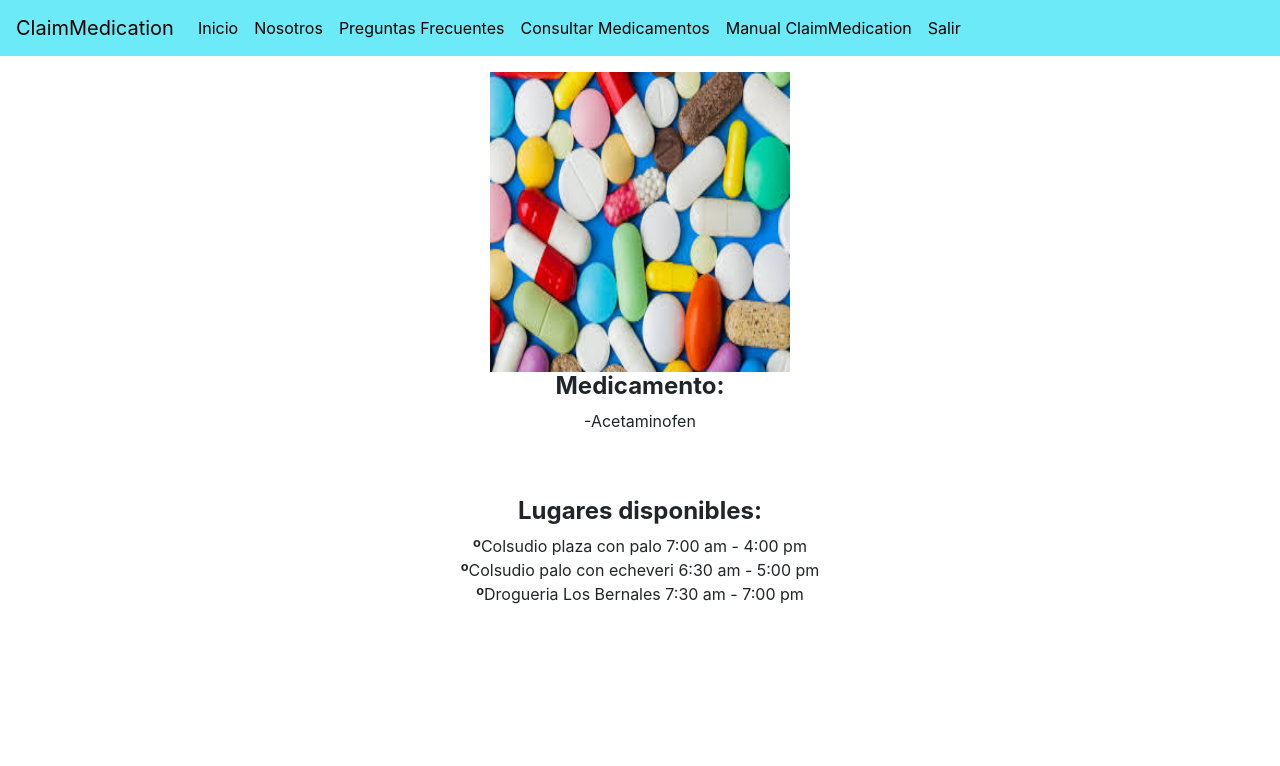
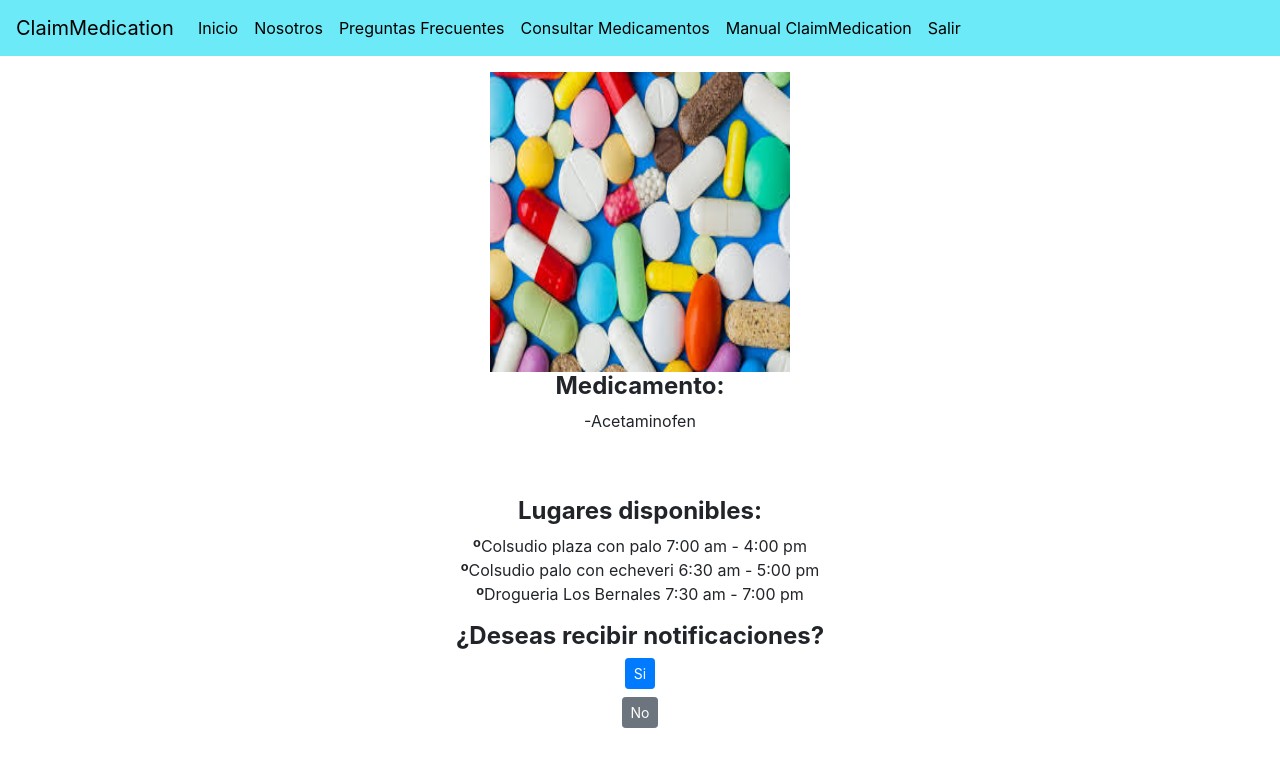
Before and after one commit to Juan-hub-a/equipo4_ha_ppi2020, a React (Create React App) app in the folder claim-medication/: page /Disponibles in a window 1280 px wide. Shown: the top 766 px of the page. Built offline with nearby package versions, Linux system fonts and the light colour scheme; the HTML template or start-up script is replaced by a standard one.

Commit message:
Notificación de consultar medicamentos

```diff
--- a/claim-medication/src/pages/Disponibles.jsx
+++ b/claim-medication/src/pages/Disponibles.jsx
@@ -1,7 +1,14 @@
 import React, { Component } from "react";
+import Button from "react-bootstrap/Button";
+import swal from "sweetalert";
+import { Link } from "react-router-dom";
 
 export default class Disponibles extends Component {
   render() {
+    const mostrarAlerta = () => {
+      swal("La notificación te llegará al correo");
+    };
+
     return (
       <center>
         <div className="container">
@@ -28,6 +35,20 @@ export default class Disponibles extends Component {
             <strong>º</strong>Drogueria Los Bernales 7:30 am - 7:00 pm <br />
           </p>
         </div>
+        <h4>
+          {" "}
+          <strong> ¿Deseas recibir notificaciones?</strong>
+        </h4>
+        <div>
+          <Button variant="primary" size="sm" onClick={() => mostrarAlerta()}>
+            Si
+          </Button>
+          <Link to="/Inicio" className="nav-link">
+            <Button variant="secondary" size="sm">
+              No
+            </Button>
+          </Link>
+        </div>
       </center>
     );
   }
--- a/claim-medication/src/pages/Disponibles2.jsx
+++ b/claim-medication/src/pages/Disponibles2.jsx
@@ -1,7 +1,13 @@
 import React, { Component } from "react";
+import Button from "react-bootstrap/Button";
+import swal from "sweetalert";
+import { Link } from "react-router-dom";
 
 export default class Disponibles2 extends Component {
   render() {
+    const mostrarAlerta = () => {
+      swal("La notificación te llegará al correo");
+    };
     return (
       <center>
         <div className="container">
@@ -29,6 +35,20 @@ export default class Disponibles2 extends Component {
             <strong>º</strong>Drogueria Pasteur 6:30 am - 7:30 pm <br />
           </p>
         </div>
+        <h4>
+          {" "}
+          <strong> ¿Deseas recibir notificaciones?</strong>
+        </h4>
+        <div>
+          <Button variant="primary" size="sm" onClick={() => mostrarAlerta()}>
+            Si
+          </Button>
+          <Link to="/Inicio" className="nav-link">
+            <Button variant="secondary" size="sm">
+              No
+            </Button>
+          </Link>
+        </div>
       </center>
     );
   }
--- a/claim-medication/src/pages/Disponibles3.jsx
+++ b/claim-medication/src/pages/Disponibles3.jsx
@@ -1,7 +1,13 @@
 import React, { Component } from "react";
+import Button from "react-bootstrap/Button";
+import swal from "sweetalert";
+import { Link } from "react-router-dom";
 
 export default class Disponibles3 extends Component {
   render() {
+    const mostrarAlerta = () => {
+      swal("La notificación te llegará al correo");
+    };
     return (
       <center>
         <div className="container">
@@ -30,6 +36,20 @@ export default class Disponibles3 extends Component {
             <strong>º</strong>Drogueria Cafam 8:30 am - 8:30 pm <br />
           </p>
         </div>
+        <h4>
+          {" "}
+          <strong> ¿Deseas recibir notificaciones?</strong>
+        </h4>
+        <div>
+          <Button variant="primary" size="sm" onClick={() => mostrarAlerta()}>
+            Si
+          </Button>
+          <Link to="/Inicio" className="nav-link">
+            <Button variant="secondary" size="sm">
+              No
+            </Button>
+          </Link>
+        </div>
       </center>
     );
   }
```
